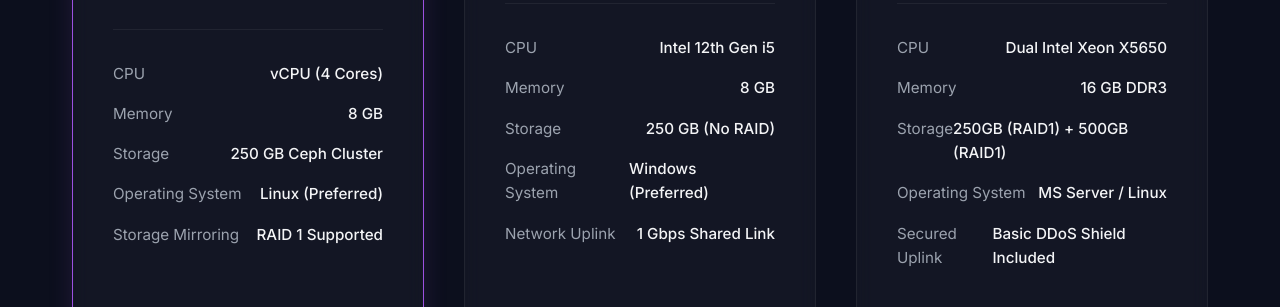
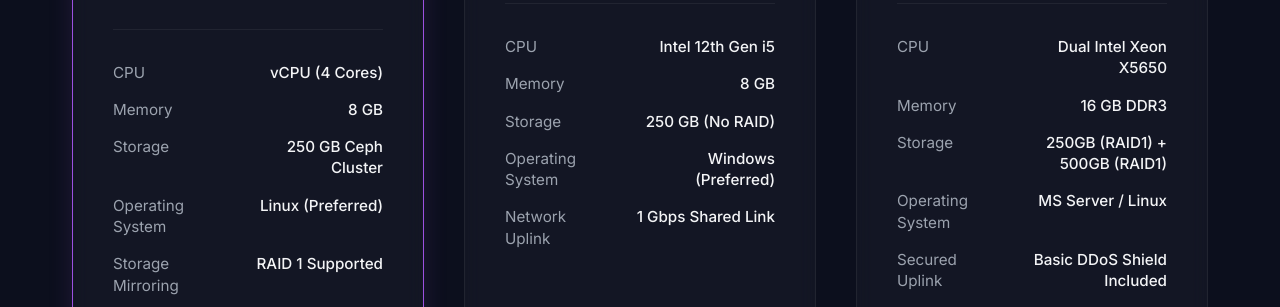
Before and after one commit to nimto/betom, a plain HTML site: page index.html in a window 1280 px wide. Shown: the part 2367-2674 px from the top of the page. Drawn offline with Linux system fonts and the light colour scheme; some packages are replaced by stand-ins of ours; a script that the page names is missing.

Commit message:
design: Fix text overlapping in server card spec items by enforcing fixed width labels and flexbox gap parameters

```diff
--- a/css/style.css
+++ b/css/style.css
@@ -883,15 +883,24 @@
 .spec-item {
     display: flex;
     justify-content: space-between;
+    align-items: flex-start;
+    gap: 1.2rem;
     font-size: 0.95rem;
+    line-height: 1.4;
 }
 
 .spec-label {
     color: var(--text-muted);
+    flex-shrink: 0;
+    width: 6.8rem;
 }
 
 .spec-val {
     font-weight: 500;
+    text-align: right;
+    flex-grow: 1;
+    word-break: keep-all;
+    overflow-wrap: break-word;
 }
 
 .crypto-tag {
```
